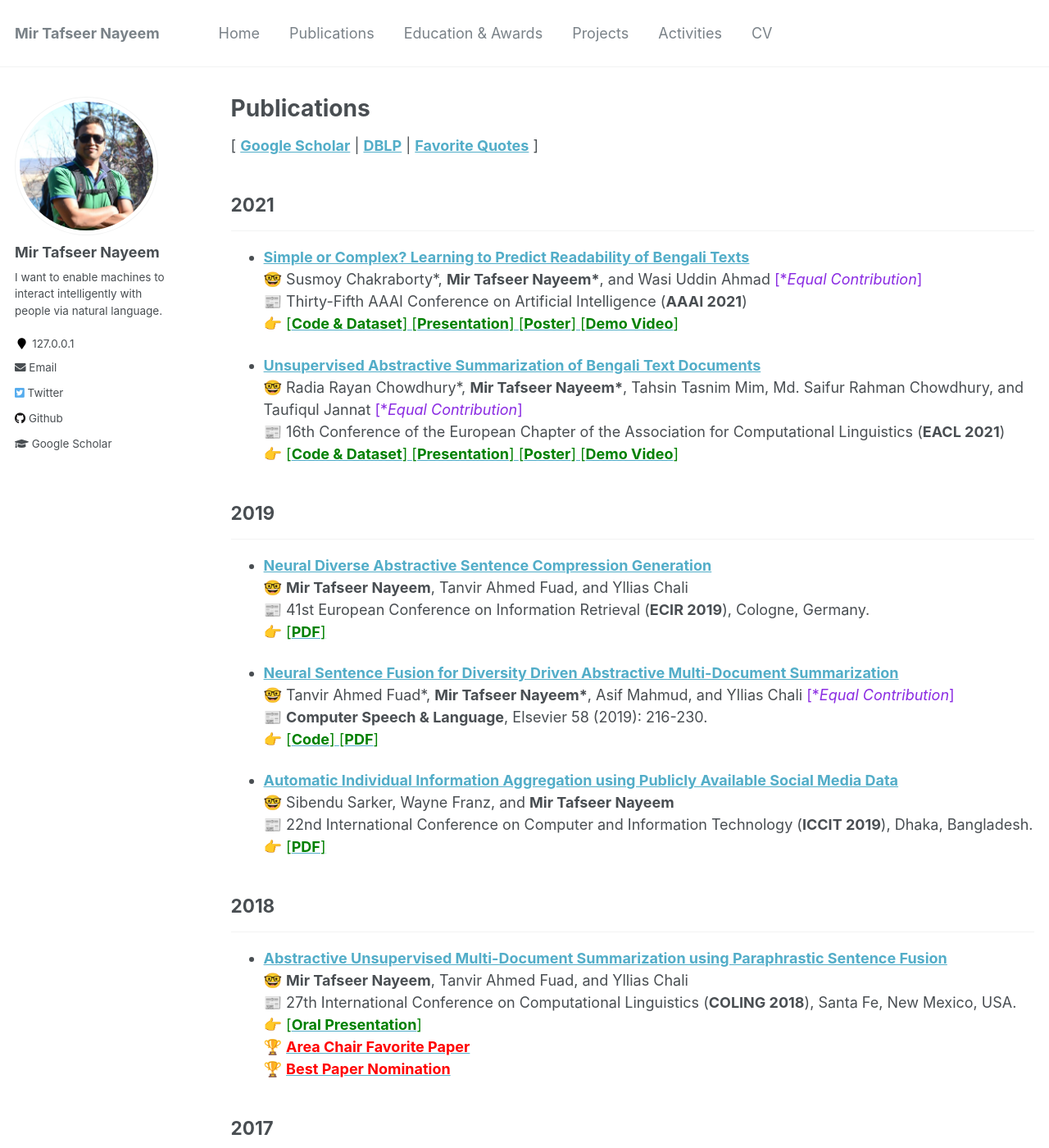
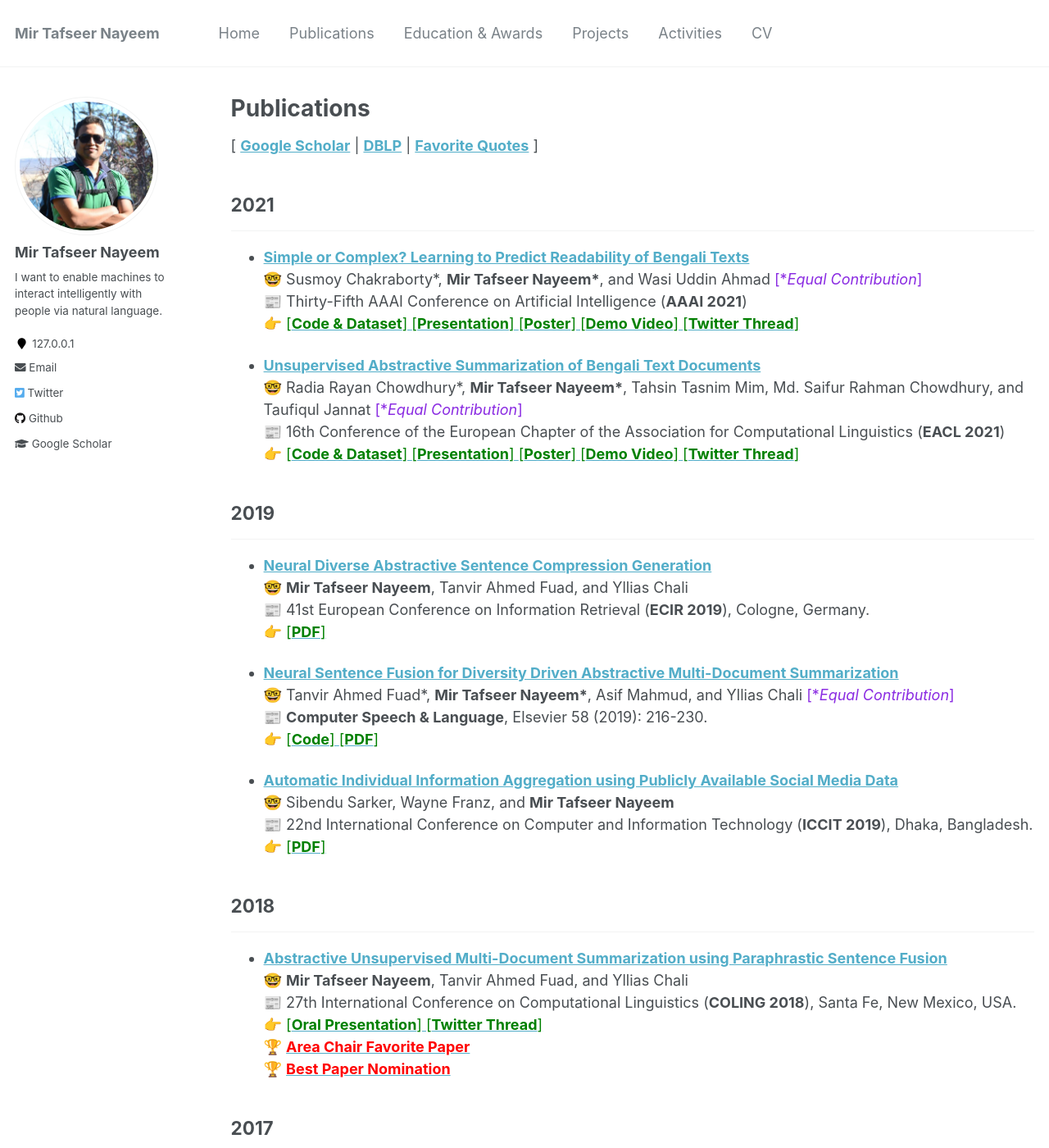
Before and after one commit to sujan-sarker/sujan-sarker.github.io, a Jekyll site: the page built from _pages/publications.md, in a window 1280 px wide and 1400 px high. Shown: the whole window at 82% size. Built offline with Jekyll 4.4.1, drawn with Linux system fonts in a browser that asks for light colours.

Commit message:
Update publications.md

```diff
--- a/_pages/publications.md
+++ b/_pages/publications.md
@@ -12,12 +12,12 @@ author_profile: true
 * [**Simple or Complex? Learning to Predict Readability of Bengali Texts**](https://arxiv.org/abs/2012.07701)<br/>
 🤓 Susmoy Chakraborty\*, **Mir Tafseer Nayeem\***, and Wasi Uddin Ahmad <span style ="color:BlueViolet"> [\**Equal Contribution*]</span> <br/>
 📰 Thirty-Fifth AAAI Conference on Artificial Intelligence (**AAAI 2021**) <br/>
-👉 [<span style ="color:Green"> [**Code & Dataset**] </span>](https://github.com/tafseer-nayeem/BengaliReadability) [<span style ="color:Green"> [**Presentation**] </span>](https://tafseer-nayeem.github.io/files/AAAI2021/aaai2021_full.pdf) [<span style ="color:Green"> [**Poster**] </span>](https://tafseer-nayeem.github.io/files/AAAI2021/aaai2021_poster.pdf) [<span style ="color:Green"> [**Demo Video**] </span>](https://youtu.be/U05Pf9Y4tCQ)
+👉 [<span style ="color:Green"> [**Code & Dataset**] </span>](https://github.com/tafseer-nayeem/BengaliReadability) [<span style ="color:Green"> [**Presentation**] </span>](https://tafseer-nayeem.github.io/files/AAAI2021/aaai2021_full.pdf) [<span style ="color:Green"> [**Poster**] </span>](https://tafseer-nayeem.github.io/files/AAAI2021/aaai2021_poster.pdf) [<span style ="color:Green"> [**Demo Video**] </span>](https://youtu.be/U05Pf9Y4tCQ) [<span style ="color:Green"> [**Twitter Thread**] </span>](https://twitter.com/mtnayeem/status/1334590638105378817?s=20)
 
 * [**Unsupervised Abstractive Summarization of Bengali Text Documents**](https://arxiv.org/abs/2102.04490)<br/>
 🤓 Radia Rayan Chowdhury\*, **Mir Tafseer Nayeem\***, Tahsin Tasnim Mim, Md. Saifur Rahman Chowdhury, and Taufiqul Jannat <span style ="color:BlueViolet"> [\**Equal Contribution*]</span> <br/>
 📰 16th Conference of the European Chapter of the Association for Computational Linguistics (**EACL 2021**)<br/>
-👉 [<span style ="color:Green"> [**Code & Dataset**] </span>](https://github.com/tafseer-nayeem/BengaliSummarization) [<span style ="color:Green"> [**Presentation**] </span>](https://tafseer-nayeem.github.io/files/EACL2021/eacl2021_presentation.pdf) [<span style ="color:Green"> [**Poster**] </span>](https://tafseer-nayeem.github.io/files/EACL2021/eacl2021_poster.pdf) [<span style ="color:Green"> [**Demo Video**] </span>](https://youtu.be/LrnskktiXcg)
+👉 [<span style ="color:Green"> [**Code & Dataset**] </span>](https://github.com/tafseer-nayeem/BengaliSummarization) [<span style ="color:Green"> [**Presentation**] </span>](https://tafseer-nayeem.github.io/files/EACL2021/eacl2021_presentation.pdf) [<span style ="color:Green"> [**Poster**] </span>](https://tafseer-nayeem.github.io/files/EACL2021/eacl2021_poster.pdf) [<span style ="color:Green"> [**Demo Video**] </span>](https://youtu.be/LrnskktiXcg) [<span style ="color:Green"> [**Twitter Thread**] </span>](https://twitter.com/mtnayeem/status/1350551479283662848?s=20)
 
 
 ## 2019
@@ -43,7 +43,7 @@ author_profile: true
 * [**Abstractive Unsupervised Multi-Document Summarization using Paraphrastic Sentence Fusion**](http://aclweb.org/anthology/C18-1102) <br/>
 🤓 **Mir Tafseer Nayeem**, Tanvir Ahmed Fuad, and Yllias Chali <br/>
 📰 27th International Conference on Computational Linguistics (**COLING 2018**), Santa Fe, New Mexico, USA. <br/>
-👉 [<span style ="color:Green"> [**Oral Presentation**] </span>](https://tafseer-nayeem.github.io/files/COLING_2018_Presentation.pdf) <br/>
+👉 [<span style ="color:Green"> [**Oral Presentation**] </span>](https://tafseer-nayeem.github.io/files/COLING_2018_Presentation.pdf) [<span style ="color:Green"> [**Twitter Thread**] </span>](https://twitter.com/mtnayeem/status/1007565988047409152?s=20) <br/>
 🏆 [<span style="color:Red"> **Area Chair Favorite Paper** </span>](http://coling2018.org/coling-2018-best-papers/) <br/>
 🏆 [<span style="color:Red"> **Best Paper Nomination** </span>](http://coling2018.org/coling-2018-best-papers/)
 
```
